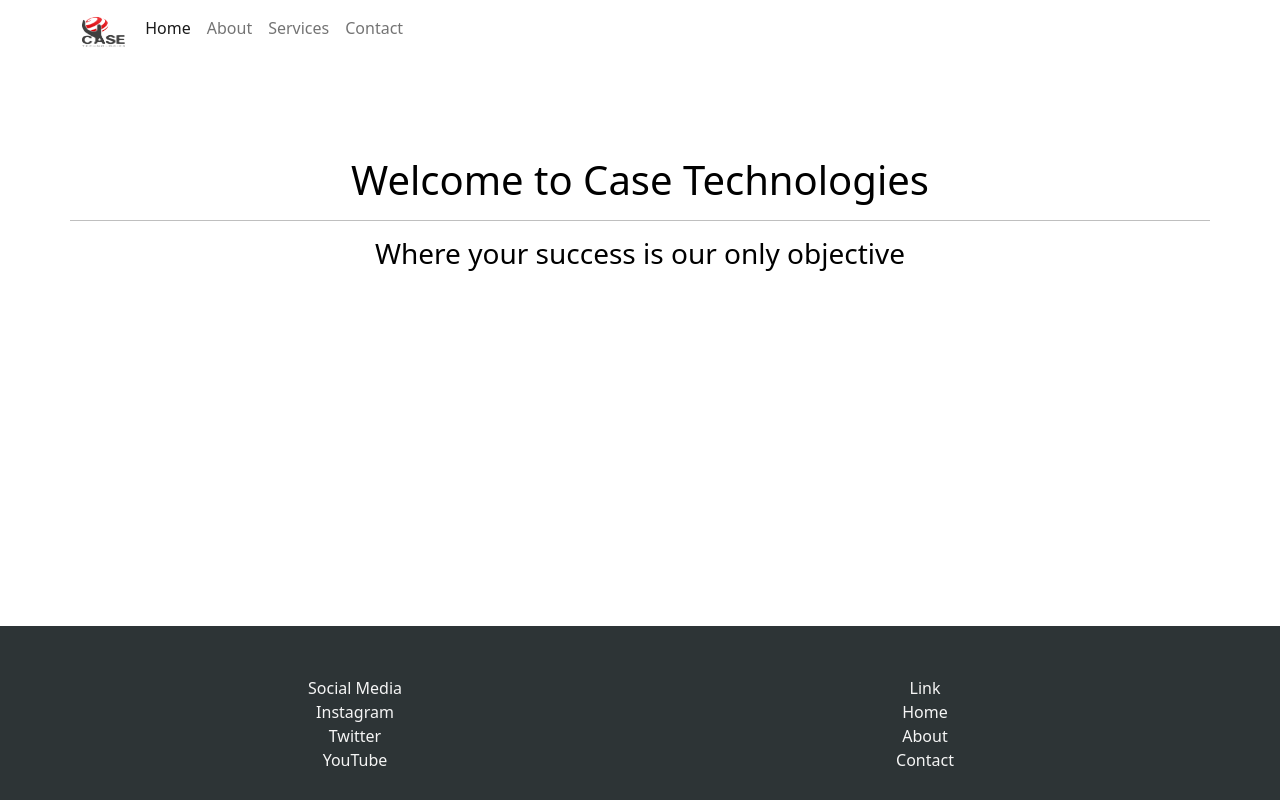
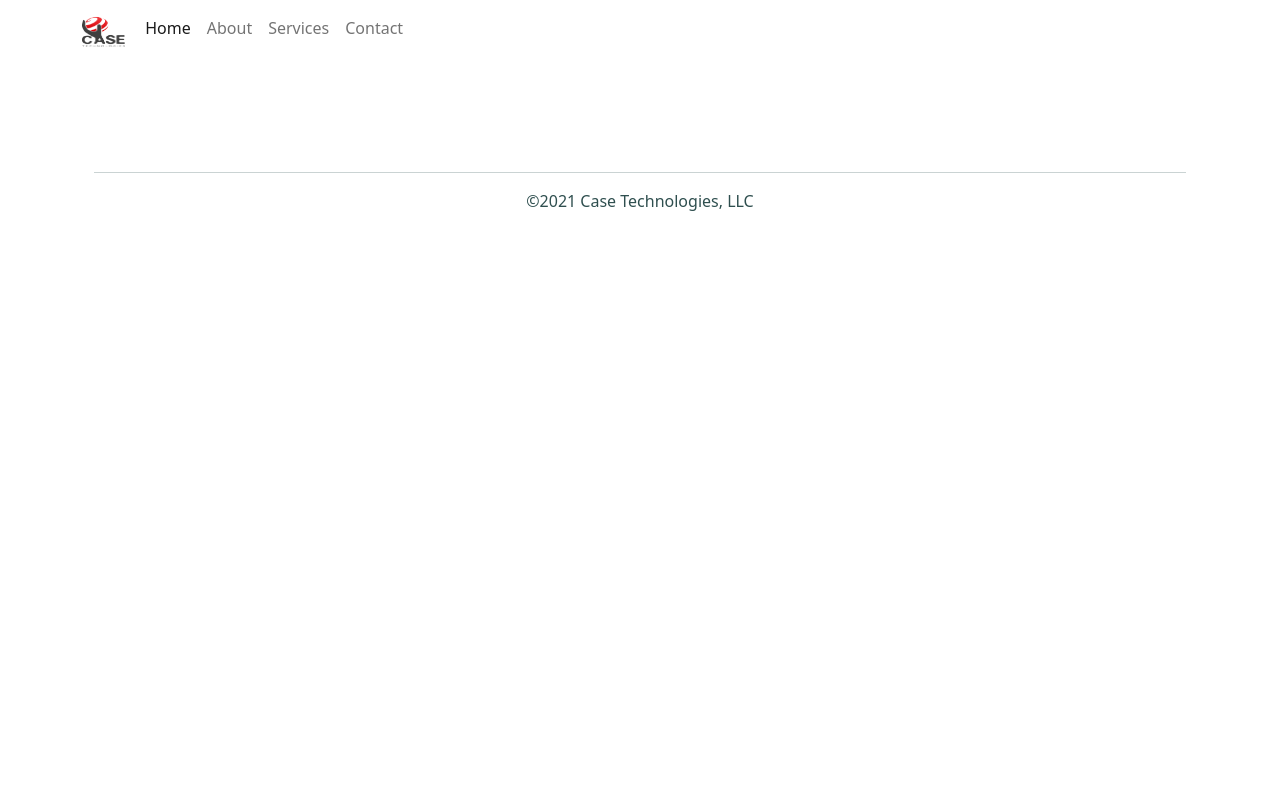
Before and after one commit to stix1222/go2case, a Next.js app: page / in a window 1280 px wide. Shown: the top 800 px of the page. Built offline with nearby package versions, Linux system fonts and the light colour scheme.

Commit message:
updating info march 2022

```diff
--- a/components/footer.js
+++ b/components/footer.js
@@ -3,39 +3,7 @@ import React from 'react'
 function Footer() {
     return  <div className="footer">
     <div className="container container-fluid">
-      <div className="spacer2"></div>
-    <div className="row align-items-start">
-      <div className="col">
-        Social Media
-      </div>
-      <div className="col">
-        Link
-      </div>
-    </div>
-    <div className="row align-items-center">
-      <div className="col instagram">
-        Instagram
-      </div>
-      <div className="col">
-        <div className="link-it" href="/">Home</div>
-      </div>
-    </div>
-    <div className="row align-items-end">
-      <div className="col twitter">
-        Twitter
-      </div>
-      <div className="col">
-        <div className="link-it" href="/about">About</div>
-      </div>
-    </div>
-    <div className="row align-items-end">
-      <div className="col youtube">
-        YouTube
-      </div>
-      <div className="col">
-        <div className="link-it" href="/contact">Contact</div>
-      </div>
-    </div>
+
     <link href="https://cdn.jsdelivr.net/npm/bootstrap@5.0.2/dist/css/bootstrap.min.css" rel="stylesheet" integrity="sha384-EVSTQN3/azprG1Anm3QDgpJLIm9Nao0Yz1ztcQTwFspd3yD65VohhpuuCOmLASjC" crossorigin="anonymous"></link>
     <script src="https://cdn.jsdelivr.net/npm/bootstrap@5.1.1/dist/js/bootstrap.bundle.min.js" integrity="sha384-/bQdsTh/da6pkI1MST/rWKFNjaCP5gBSY4sEBT38Q/9RBh9AH40zEOg7Hlq2THRZ" crossorigin="anonymous"></script>
     <div className="spacer"></div>
--- a/components/layout.js
+++ b/components/layout.js
@@ -4,9 +4,13 @@ import Footer from './footer'
 export default function Layout({ children }) {
   return (
     <>
+      <div className=''></div>
+
       <Navbar />
+      <div className=''>
       <main>{children}</main>
-      <Footer />
+      <Footer/>
+      </div>
     </>
   )
 }
--- a/pages/index.js
+++ b/pages/index.js
@@ -1,13 +1,14 @@
 import styles from '../styles/Home.module.css'
 
 function HomePage() {
-  return (<div className="intro">
+  return (<div className=''>
+  <div className="intro">
     <div className="spacer"></div>
       <h1 className="">Welcome to Case Technologies</h1>
       <hr className="container"/>
       <h3 className="start-career">Where your success is our only objective</h3>
-      <div className="spacer"></div>
     </div>
+  </div>
   );
 }
 
--- a/styles/globals.css
+++ b/styles/globals.css
@@ -5,13 +5,19 @@ body {
   padding: 0;
   margin: 0;
   font-family: 'Noto Sans', sans-serif;
+  height: 100%;
 }
 
-body {
+.bg-image {
   min-height: 100vh;
-  display: flex;
-  flex-direction: column;
-  position: relative;
+  /*position: relative;*/
+  background-image: url('../public/computer_space.jpg');
+  background-position: cover;
+  background-repeat: no-repeat;
+  background-size: cover;
+  height: 100%;
+  filter: blur(2px);
+  -webkit-filter: blur(7px);
 }
 a {
   color: inherit;
@@ -22,6 +28,13 @@ a {
   box-sizing: border-box;
 }
 
+.bgImage {
+  background-image: url('../public/city_view.jpg');
+  background-position-x: 80%;
+  background-position-y: 50%;
+  background-repeat: no-repeat;
+  background-size: cover;
+}
 /* Spacing class */
 .spacer {
   height: 100px;
@@ -34,9 +47,9 @@ a {
 .footer {
   min-height: calc(100% - 405px);
   width: 100%;
-  margin-top: 50px;
-  color: whitesmoke;
-  background-color: #2d3436;
+  /*margin-top: 50px;*/
+  color: darkslategrey;
+  /*background-color: #2d3436;*/
   text-align: center;
   margin-bottom: 0;
   padding-bottom: -200px;
@@ -54,7 +67,9 @@ a {
   text-decoration: none;
   color: whitesmoke;
 }
-
+.navbar {
+  position: absolute;
+}
 /* Navigation settings */
 .nav-color {
   /*background-color: white;*/
@@ -90,9 +105,11 @@ color: #e74c3c;
   left: 20%;
   right: 20%;
   text-align: center;
-  color: black;
+  color: white;
   min-height: 65vh;
+  position: absolute;
 }
+
 .main-button {
 
 }
```
Also changed, not shown: package.json (+13 -1 lines).
